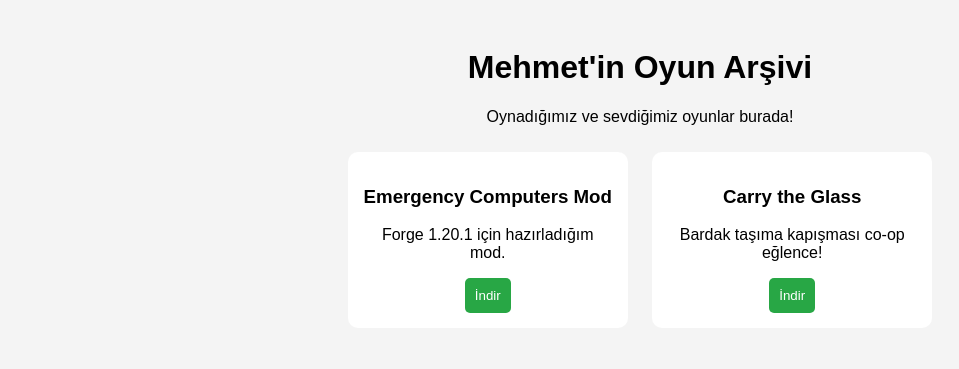
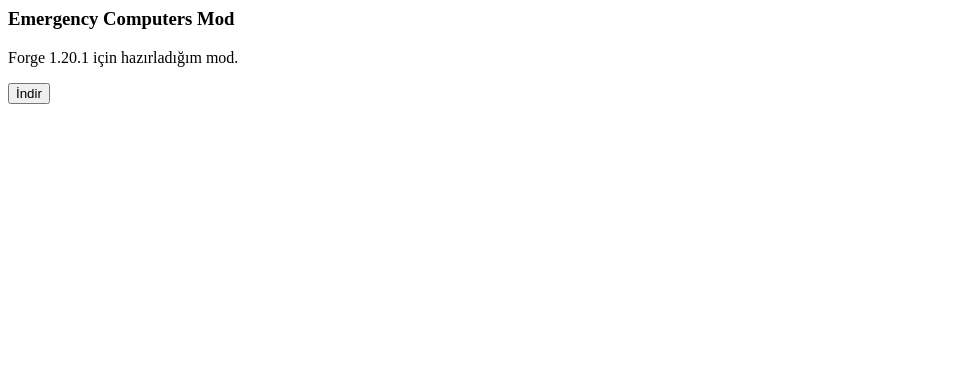
Before and after one commit to mehmetbozkurtgggh-gif/mehmetbozkurt, a plain HTML site: page index.html in a window 1280 px wide. Shown: the whole page, without its empty margins (0-959 px from the left). Drawn offline with Linux system fonts and the light colour scheme.

Commit message:
Update index.html

```diff
--- a/index.html
+++ b/index.html
@@ -1,28 +1,5 @@
-<!DOCTYPE html>
-<html lang="tr">
-<head>
-    <meta charset="UTF-8">
-    <title>Mehmet'in Oyun Arşivi</title>
-    <style>
-        body { font-family: Arial, sans-serif; background-color: #f4f4f4; text-align: center; padding: 20px; }
-        .oyun-kutusu { background: white; padding: 15px; margin: 10px; border-radius: 10px; display: inline-block; width: 250px; vertical-align: top; }
-        button { background-color: #28a745; color: white; border: none; padding: 10px; border-radius: 5px; cursor: pointer; }
-    </style>
-</head>
-<body>
-    <h1>Mehmet'in Oyun Arşivi</h1>
-    <p>Oynadığımız ve sevdiğimiz oyunlar burada!</p>
-
-    <div class="oyun-kutusu">
-        <h3>Emergency Computers Mod</h3>
-        <p>Forge 1.20.1 için hazırladığım mod.</p>
-        <button onclick="alert('İndirme linki yakında!')">İndir</button>
-    </div>
-
-    <div class="oyun-kutusu">
-        <h3>Carry the Glass</h3>
-        <p>Bardak taşıma kapışması co-op eğlence!</p>
-        <button onclick="alert('Carry the Glass yakında eklenecek!')">İndir</button>
-    </div>
-</body>
-</html>
+<div class="game-card">
+    <h3>Emergency Computers Mod</h3>
+    <p>Forge 1.20.1 için hazırladığım mod.</p>
+    <button onclick="alert('İndirme linki yakında!')">İndir</button>
+</div>
```
